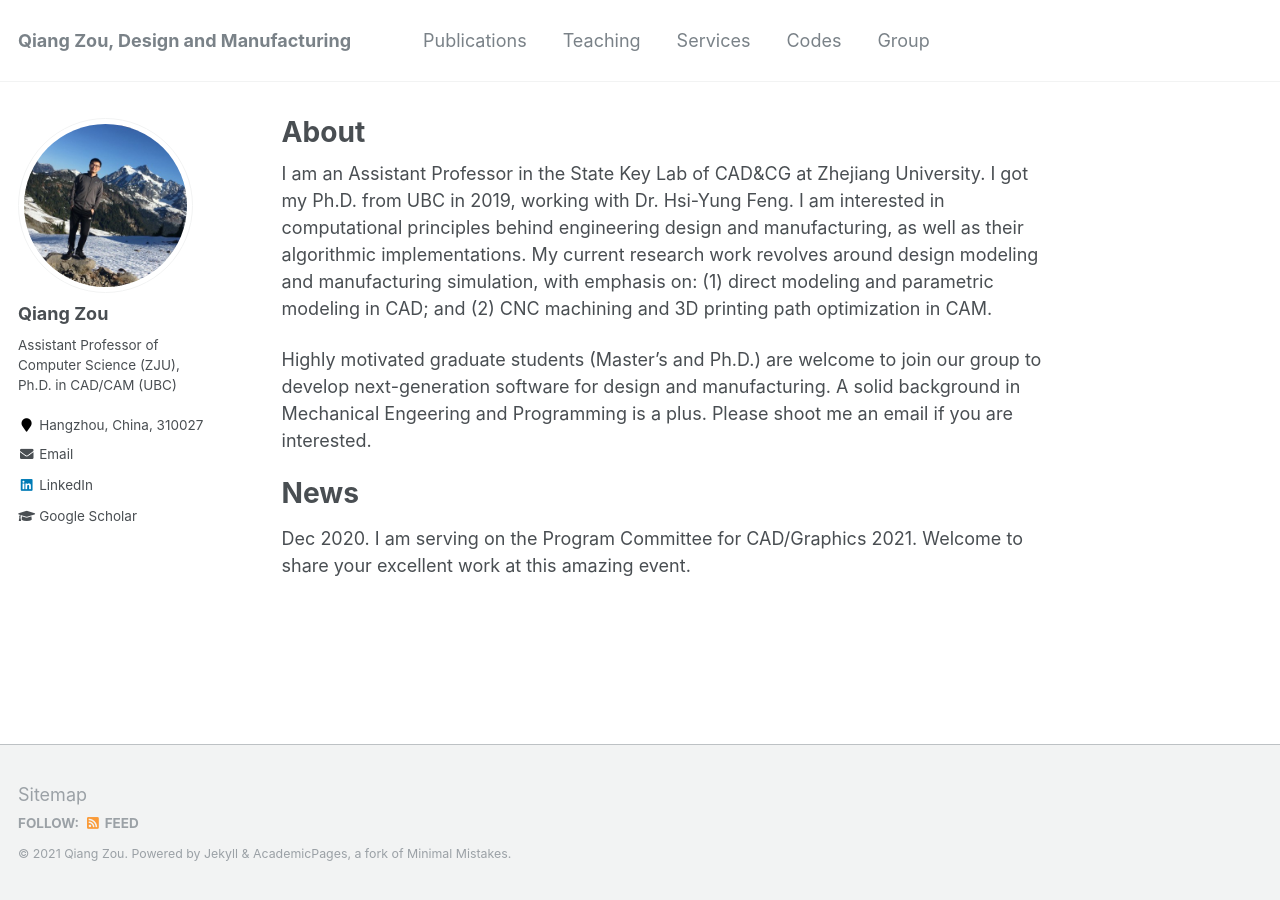
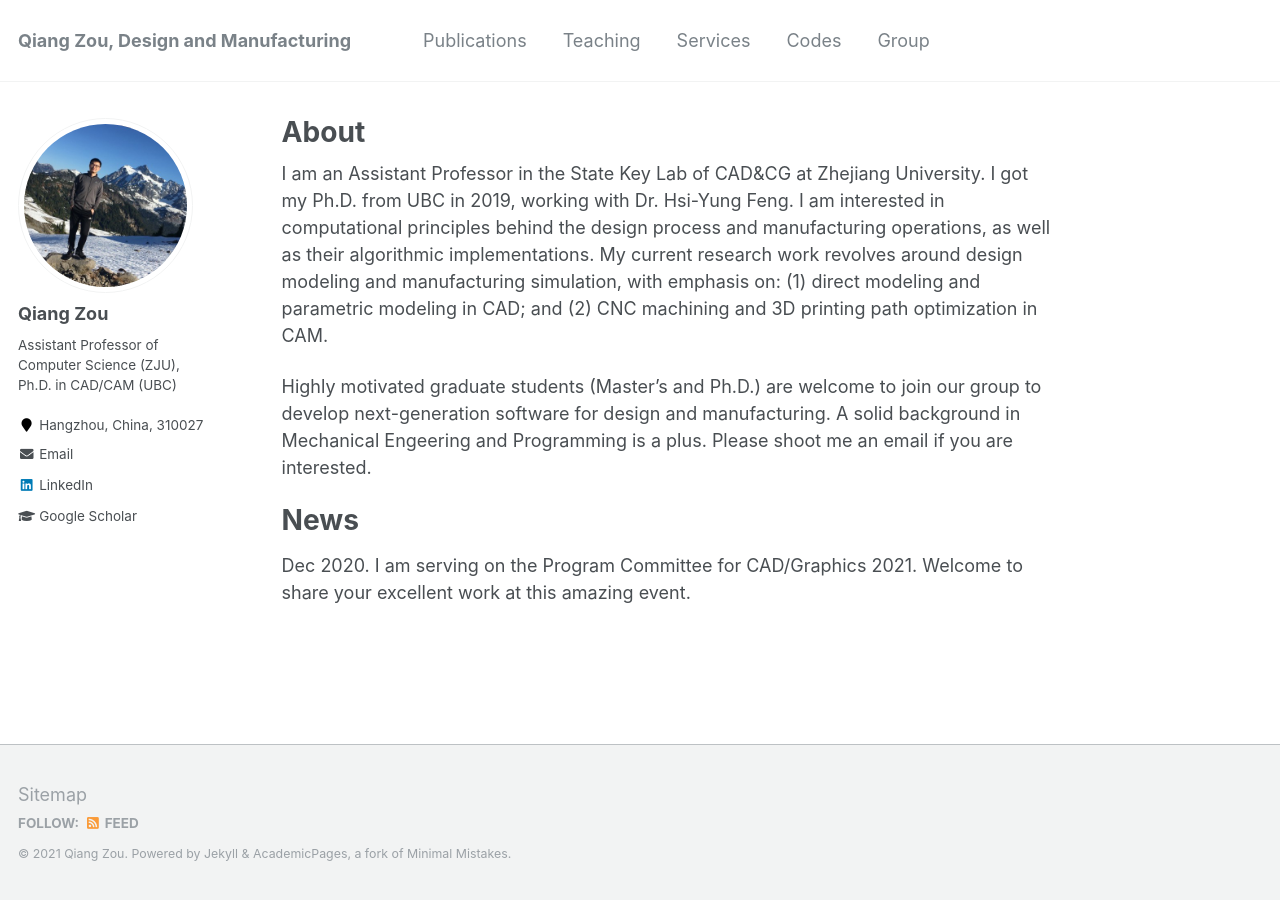
Before and after one commit to Qiang-Zou/Qiang-Zou.github.io, a Jekyll site: the page built from _pages/about.md, in a window 1280 px wide. Built offline with Jekyll 4.4.1, drawn with Linux system fonts in a browser that asks for light colours; a file with an impossible date is left out.

Commit message:
Update about.md

```diff
--- a/_pages/about.md
+++ b/_pages/about.md
@@ -8,7 +8,7 @@
   - /about.html
 ---
 
-I am an Assistant Professor in the State Key Lab of CAD&CG at Zhejiang University. I got my Ph.D. from UBC in 2019, working with Dr. Hsi-Yung Feng. I am interested in computational principles behind engineering design and manufacturing, as well as their algorithmic implementations. My current research work revolves around design modeling and manufacturing simulation, with emphasis on: (1) direct modeling and parametric modeling in CAD; and (2) CNC machining and 3D printing path optimization in CAM.
+I am an Assistant Professor in the State Key Lab of CAD&CG at Zhejiang University. I got my Ph.D. from UBC in 2019, working with Dr. Hsi-Yung Feng. I am interested in computational principles behind the design process and manufacturing operations, as well as their algorithmic implementations. My current research work revolves around design modeling and manufacturing simulation, with emphasis on: (1) direct modeling and parametric modeling in CAD; and (2) CNC machining and 3D printing path optimization in CAM.
 
 Highly motivated graduate students (Master’s and Ph.D.) are welcome to join our group to develop next-generation software for design and manufacturing. A solid background in Mechanical Engeering and Programming is a plus. Please shoot me an email if you are interested.
 
```
